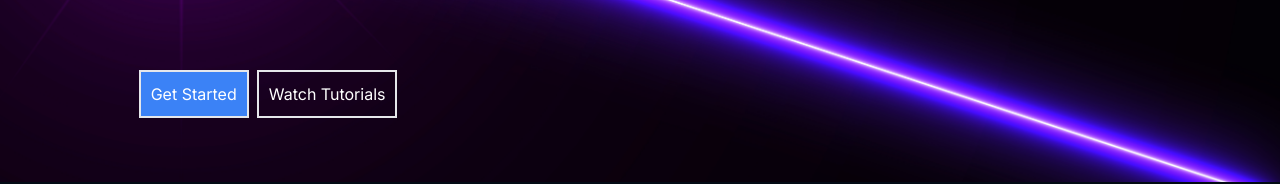
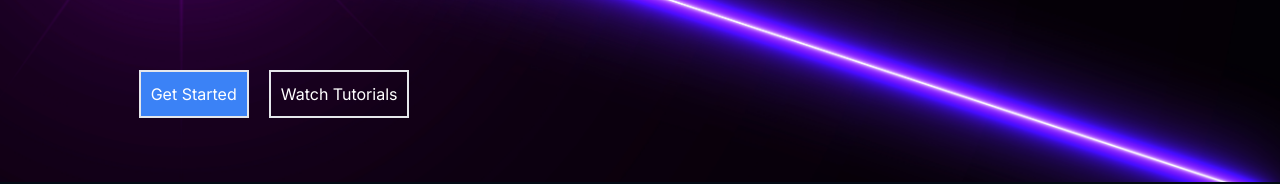
Before and after one commit to AbhaySemwal/eklavya, a Next.js app: page / in a window 1280 px wide. Shown: the part 418-602 px from the top of the page. Built offline with nearby package versions, Linux system fonts and the light colour scheme.

Commit message:
justacommit

```diff
--- a/src/components/topbar/Topbar.jsx
+++ b/src/components/topbar/Topbar.jsx
@@ -12,7 +12,7 @@ const Topbar = () => {
                             <h1 className='font-semibold text-6xl leading-normal'>Eklavya: The Silent Killer</h1>
                             <p className='text-sm'>Velit dolor ullamco non enim dolor velit occaecat. Nostrud laborum esse pariatur et non cillum aliqua.</p>
                         </div>
-                        <div className='flex gap-2'>
+                        <div className='flex gap-5'>
                             <button className='p-2.5 border-2 bg-blue-500 text-white'>Get Started</button>
                             <button className='p-2.5 border-2'>Watch Tutorials</button>
                         </div>
```
